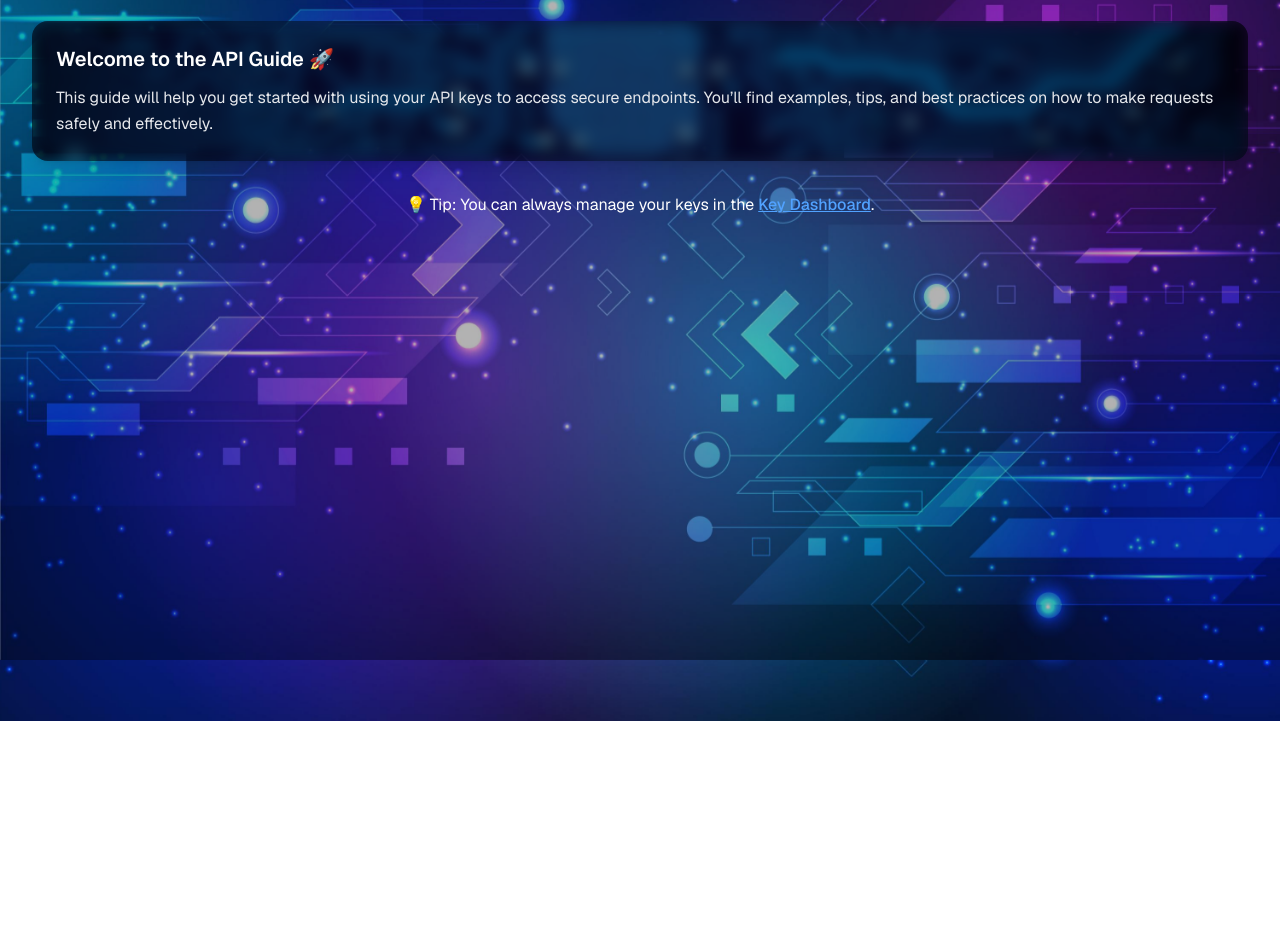
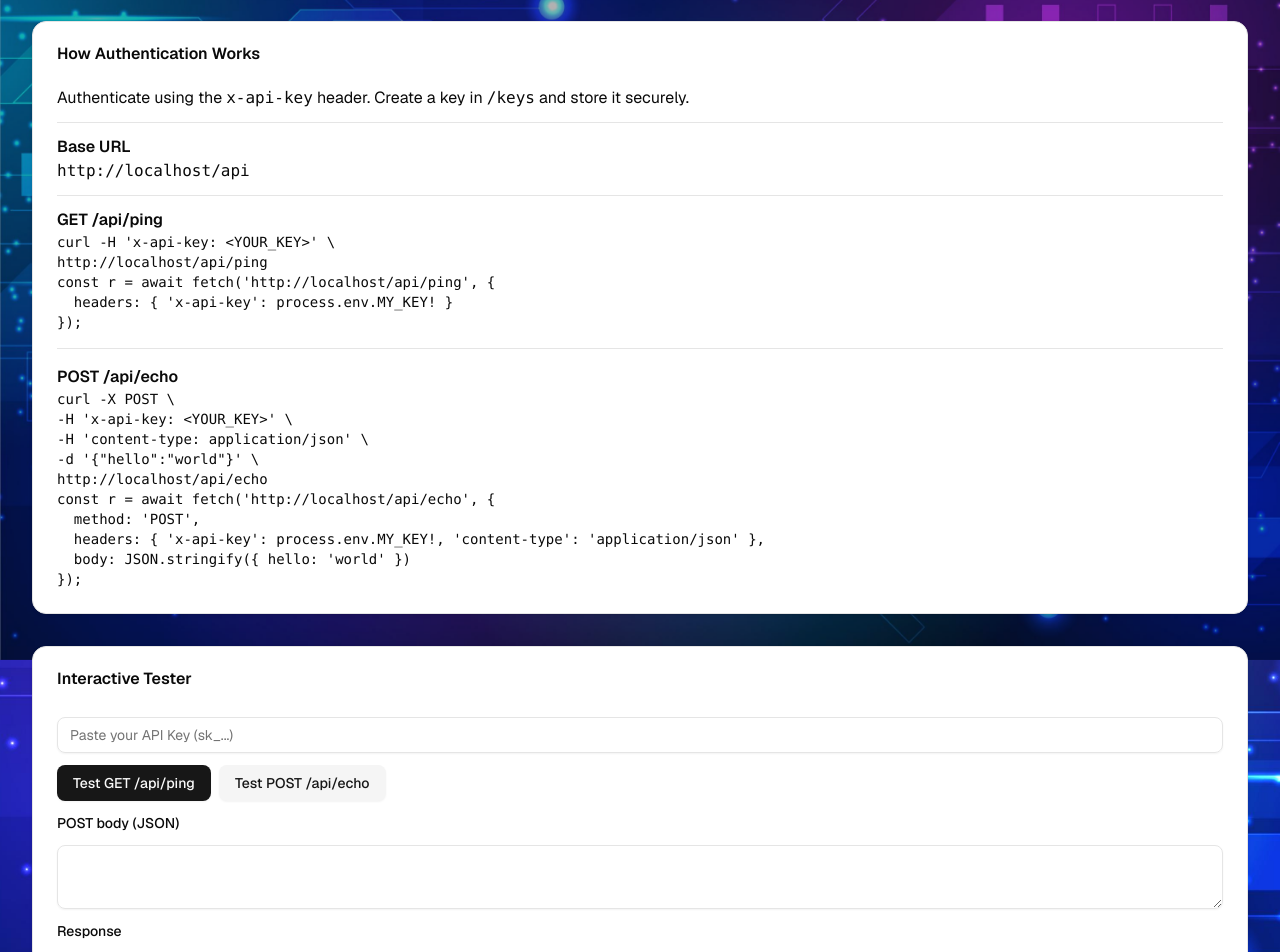
Before and after one commit to justine-0000/it3b-api-key, a Next.js app: page /docs in a window 1280 px wide. Shown: the part 140-1092 px from the top of the page. Before the commit the page ends 861 px from the top, so only its background shows below. Built offline with nearby package versions, Linux system fonts and the light colour scheme; no server answers; sample sign-in values are in the browser's storage.

Commit message:
respose 1

```diff
--- a/package.json
+++ b/package.json
@@ -22,6 +22,7 @@
   "dependencies": {
     "@clerk/nextjs": "^6.31.3",
     "@neondatabase/serverless": "^1.0.1",
+    "@radix-ui/react-label": "^2.1.7",
     "@radix-ui/react-separator": "^1.1.7",
     "@radix-ui/react-slot": "^1.2.3",
     "@t3-oss/env-nextjs": "^0.12.0",
--- a/src/app/(dashboard)/docs/page.tsx
+++ b/src/app/(dashboard)/docs/page.tsx
@@ -1,16 +1,55 @@
 "use client";
 
-import { useEffect } from "react";
+import { useEffect, useState } from "react";
 import { useRouter } from "next/navigation";
 import { useUser } from "@clerk/nextjs";
 import Link from "next/link";
 import { Button } from "~/components/ui/button";
 import { BookMarked, KeyRound } from "lucide-react";
+import { Card, CardContent, CardHeader, CardTitle } from "~/components/ui/card";
+import { Separator } from "~/components/ui/separator";
+import { Input } from "~/components/ui/input";
+import { Textarea } from "~/components/ui/textarea";
+import { Label } from "~/components/ui/label";
+
+const baseUrl =
+  typeof window !== "undefined" ? window.location.origin : "http://localhost:3000";
 
 export default function DocsPage() {
+  const [key, setKey] = useState("");
+  const [out, setOut] = useState("");
+  const [postBody, setPostBody] = useState('');
+
+  async function runGET() {
+    try {
+      const res = await fetch(`${baseUrl}/api/ping`, {
+        headers: { "x-api-key": key },
+      });
+
+      let data;
+      try {
+        data = await res.json();
+      } catch {
+        data = { error: "No JSON returned", status: res.status };
+      }
+
+      setOut(JSON.stringify(data, null, 2));
+    } catch (err: any) {
+      setOut(`Request failed: ${err.message}`);
+    }
+  }
+
+  async function runPOST(){
+    const res = await fetch (`${baseUrl}/api/echo`,{
+    method: "POST",
+    headers:{ "x-api-key": key, "content-type": "application/json"},
+    body: JSON.stringify({ postBody }),
+    });
+    setOut(JSON.stringify(await res.json(), null, 2));
+  }
+
   const router = useRouter();
   const { isSignedIn } = useUser();
-
 
   useEffect(() => {
     if (!isSignedIn) {
@@ -27,40 +66,102 @@ export default function DocsPage() {
         className="fixed inset-0 bg-cover bg-center -z-10"
         style={{ backgroundImage: "url('/bg1.jpg')" }}
       />
-
       <div className="fixed inset-0 bg-black/30 -z-5" />
 
       <div className="space-y-8 relative z-10 p-8">
-
         <div className="flex items-center justify-between">
           <h1 className="text-3xl font-bold text-white flex items-center gap-2">
             <BookMarked /> API Guide
           </h1>
           <Link href="/keys">
-            <Button variant="outline" className="flex items-center gap-2 rounded-lg border-gray-300 bg-white/80 text-base text-gray-700 shadow-sm hover:bg-blue-600 hover:text-white transition">
+            <Button
+              variant="outline"
+              className="flex items-center gap-2 rounded-lg border-gray-300 bg-white/80 text-base text-gray-700 shadow-sm hover:bg-blue-600 hover:text-white transition"
+            >
               <KeyRound className="h-5 w-5" />
               Key Dashboard
             </Button>
           </Link>
         </div>
 
-        {/* Intro Section */}
-        <div className="relative rounded-2xl overflow-hidden shadow-lg hover:shadow-xl transition">
-          <div className="absolute inset-0 bg-cover bg-center filter blur-sm" style={{ backgroundImage: "url('/card1.jpg')" }} />
-          <div className="absolute inset-0 bg-black/40" />
-          <div className="relative p-6">
-            <h2 className="text-xl font-semibold text-white mb-3">Welcome to the API Guide 🚀</h2>
-            <p className="text-gray-200 leading-relaxed">
-              This guide will help you get started with using your API keys to access secure endpoints. You’ll find examples, tips, and best practices on how to make requests safely and effectively.
+        <Card>
+          <CardHeader className="flex flex-row items-center justify-between space-y-0">
+            <CardTitle>How Authentication Works</CardTitle>
+          </CardHeader>
+          <CardContent className="space-y-3">
+            <p>
+              Authenticate using the <code>x-api-key</code> header. Create a key
+              in <code>/keys</code> and store it securely.
             </p>
-          </div>
-        </div>
+            <Separator />
+            <div>
+              <h3 className="font-semibold">Base URL</h3>
+              <pre className="overflow-x-auto">
+                <code>{baseUrl + "/api"}</code>
+              </pre>
+            </div>
+            <Separator />
+            <div className="flex flex-col gap-4">
+              <div>
+                <h3 className="font-semibold">GET /api/ping</h3>
+                <pre className="overflow-x-auto text-sm">
+                  <code>{`curl -H 'x-api-key: <YOUR_KEY>' \\
+${baseUrl}/api/ping`}</code>
+                </pre>
+                <pre className="overflow-x-auto text-sm">
+                  <code>{`const r = await fetch('${baseUrl}/api/ping', {
+  headers: { 'x-api-key': process.env.MY_KEY! }
+});`}</code>
+                </pre>
+              </div>
+              <Separator />
+              <div>
+                <h3 className="font-semibold">POST /api/echo</h3>
+                <pre className="overflow-x-auto text-sm">
+                  <code>{`curl -X POST \\
+-H 'x-api-key: <YOUR_KEY>' \\
+-H 'content-type: application/json' \\
+-d '{"hello":"world"}' \\
+${baseUrl}/api/echo`}</code>
+                </pre>
+                <pre className="overflow-x-auto text-sm">
+                  <code>{`const r = await fetch('${baseUrl}/api/echo', {
+  method: 'POST',
+  headers: { 'x-api-key': process.env.MY_KEY!, 'content-type': 'application/json' },
+  body: JSON.stringify({ hello: 'world' })
+});`}</code>
+                </pre>
+              </div>
+            </div>
+          </CardContent>
+        </Card>
 
-        {/* Tip Section */}
-        <p className="text-center text-white">
-          💡 Tip: You can always manage your keys in the{" "}
-          <Link href="/keys" className="font-medium underline text-blue-400 hover:text-indigo-300">Key Dashboard</Link>.
-        </p>
+        <Card>
+          <CardHeader>
+            <CardTitle>Interactive Tester</CardTitle>
+          </CardHeader>
+          <CardContent className="space-y-3">
+            <Input
+              placeholder="Paste your API Key (sk_...) "
+              value={key}
+              onChange={(e) => setKey(e.target.value)}
+            />
+            <div className="flex flex-wrap gap-2">
+              <Button onClick={runGET}>Test GET /api/ping</Button>
+              <Button onClick={runPOST} variant="secondary">
+                Test POST /api/echo
+                </Button>
+            </div>
+            <Label className="text-sm font-medium">POST body (JSON)</Label>
+            <Textarea
+              rows={5}
+              value={postBody}
+              onChange={(e) => setPostBody(e.target.value)}
+            />
+            <Label className="text-sm font-medium">Response</Label>
+            <Textarea rows={10} readOnly value={out} />
+          </CardContent>
+        </Card>
       </div>
     </div>
   );
--- a/src/app/(dashboard)/keys/page.tsx
+++ b/src/app/(dashboard)/keys/page.tsx
@@ -60,7 +60,7 @@ export default function KeysPage() {
     await load();
   }
 
-  // Fixed floating promise by using void
+
   useEffect(() => {
     void load();
   }, []);
@@ -133,7 +133,7 @@ export default function KeysPage() {
                     <p className="text-sm text-gray-200">Here is your API Key (visible once):</p>
                     <div className="mt-2 flex items-center gap-2 rounded-md bg-white/90 p-2">
                       <code className="break-all font-mono text-sm text-gray-900">{justCreated.key}</code>
-                      <CopyButton value={justCreated.key} />
+                      <CopyButton value={justCreated.key} />w3
                     </div>
                     <p className="mt-2 text-xs text-gray-300">💡 Save this key securely. You won’t be able to see it again.</p>
                   </>
--- /dev/null
+++ b/src/app/api/echo/route.ts
@@ -0,0 +1,18 @@
+import type { NextRequest } from "next/server";
+import { verifyKey } from "~/server/key";
+
+export async function POST(req: NextRequest) {
+  const apiKey = req.headers.get("x-api-key") ?? "";
+  const result = await verifyKey(apiKey);
+
+      if(!result.valid){
+      return Response.json({error: result.reason}, {status: 401});
+    }
+
+    const body = await req.json().catch(() => ({}));
+
+    return Response.json(
+      {ok: true, message: "Hello POST",received: body, keyId: result.keyId},
+      {status: 200},
+    );
+}
--- a/src/app/api/keys/route.ts
+++ b/src/app/api/keys/route.ts
@@ -20,7 +20,8 @@ export async function POST(req: NextRequest) {
     return NextResponse.json(created, { status: 201 });
   } catch (e: unknown) {
     const msg = e instanceof Error ? e.message : "Invalid request";
-    return NextResponse.json({ error: msg }, { status: 400 });
+    return NextResponse.json({ error: msg }, { status: 400 }
+    );
   }
 }
 
--- /dev/null
+++ b/src/app/api/ping/route.ts
@@ -0,0 +1,16 @@
+import type { NextRequest  } from "next/server";
+import { verifyKey } from "~/server/key";
+
+
+export async function GET(req: NextRequest){
+    const apiKey = req.headers.get("x-api-key") ?? "";
+    const result = await verifyKey(apiKey);
+
+    if(!result.valid){
+    return Response.json({error: result.reason}, {status: 401});
+  }
+  return Response.json(
+    {ok: true, message: "Hello GET", keyId: result.keyId},
+    {status: 200},
+  );
+}
--- /dev/null
+++ b/src/components/ui/label.tsx
@@ -0,0 +1,24 @@
+"use client"
+
+import * as React from "react"
+import * as LabelPrimitive from "@radix-ui/react-label"
+
+import { cn } from "~/lib/utils"
+
+function Label({
+  className,
+  ...props
+}: React.ComponentProps<typeof LabelPrimitive.Root>) {
+  return (
+    <LabelPrimitive.Root
+      data-slot="label"
+      className={cn(
+        "flex items-center gap-2 text-sm leading-none font-medium select-none group-data-[disabled=true]:pointer-events-none group-data-[disabled=true]:opacity-50 peer-disabled:cursor-not-allowed peer-disabled:opacity-50",
+        className
+      )}
+      {...props}
+    />
+  )
+}
+
+export { Label }
--- /dev/null
+++ b/src/components/ui/textarea.tsx
@@ -0,0 +1,18 @@
+import * as React from "react"
+
+import { cn } from "~/lib/utils"
+
+function Textarea({ className, ...props }: React.ComponentProps<"textarea">) {
+  return (
+    <textarea
+      data-slot="textarea"
+      className={cn(
+        "border-input placeholder:text-muted-foreground focus-visible:border-ring focus-visible:ring-ring/50 aria-invalid:ring-destructive/20 dark:aria-invalid:ring-destructive/40 aria-invalid:border-destructive dark:bg-input/30 flex field-sizing-content min-h-16 w-full rounded-md border bg-transparent px-3 py-2 text-base shadow-xs transition-[color,box-shadow] outline-none focus-visible:ring-[3px] disabled:cursor-not-allowed disabled:opacity-50 md:text-sm",
+        className
+      )}
+      {...props}
+    />
+  )
+}
+
+export { Textarea }
--- a/src/server/key.ts
+++ b/src/server/key.ts
@@ -36,3 +36,15 @@ export async function revokeKey(id: string) {
     .where(eq(apiKeys.id, id));
   return (res.rowCount ?? 0) > 0;
 }
+
+export async function verifyKey(apiKey: string){
+  const hashed = sha256(apiKey);
+  const rows = await db
+  .select({ id: apiKeys.id, revoked: apiKeys.revoked })
+  .from(apiKeys)
+  .where(eq(apiKeys.hashedKey, hashed));
+ const row = rows[0];
+ if (!row) return { valid: false as const, reason: "not_found" as const };
+ if (row.revoked) return {valid: false as const, reason: "revoked" as const};
+ return {valid: true as const, keyId: row.id };
+}
```
Also changed, not shown: 1 other file (tests, documents, lock files or other folders).
